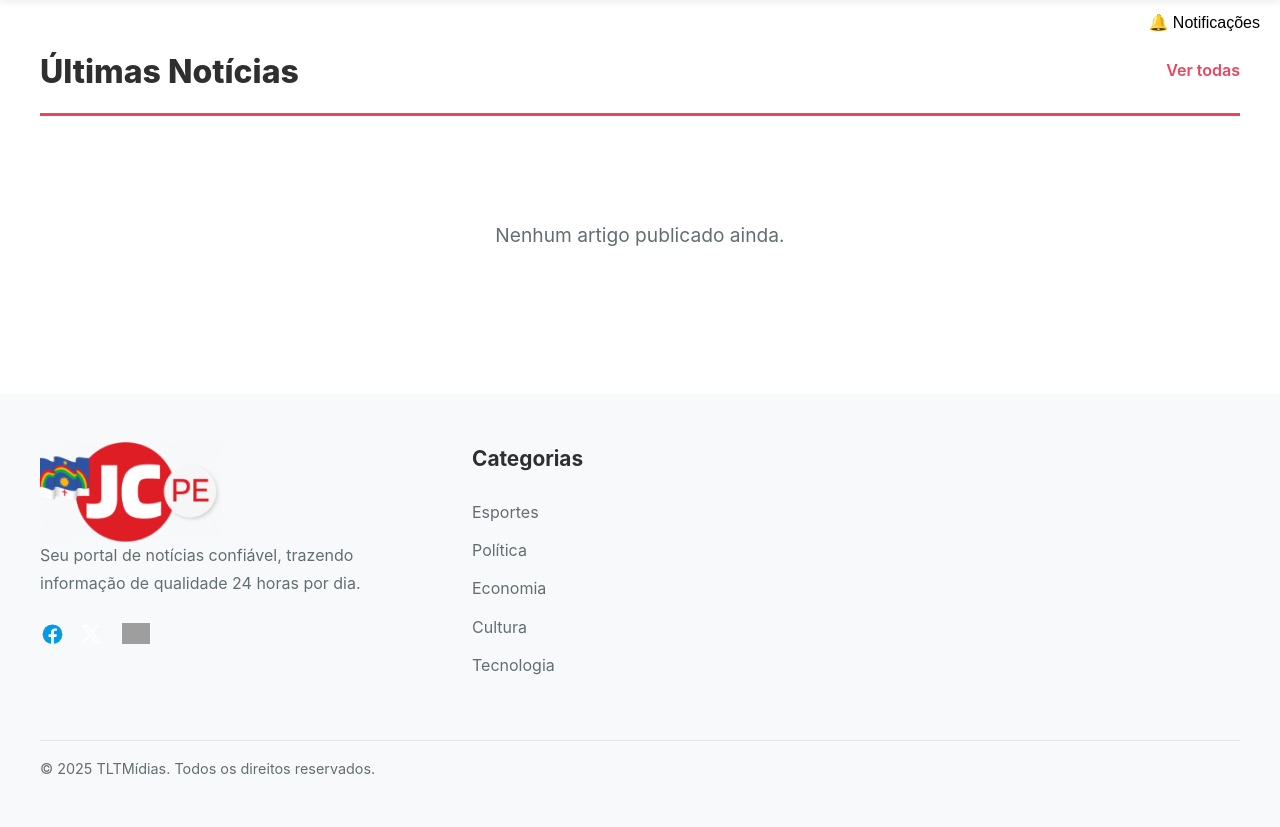
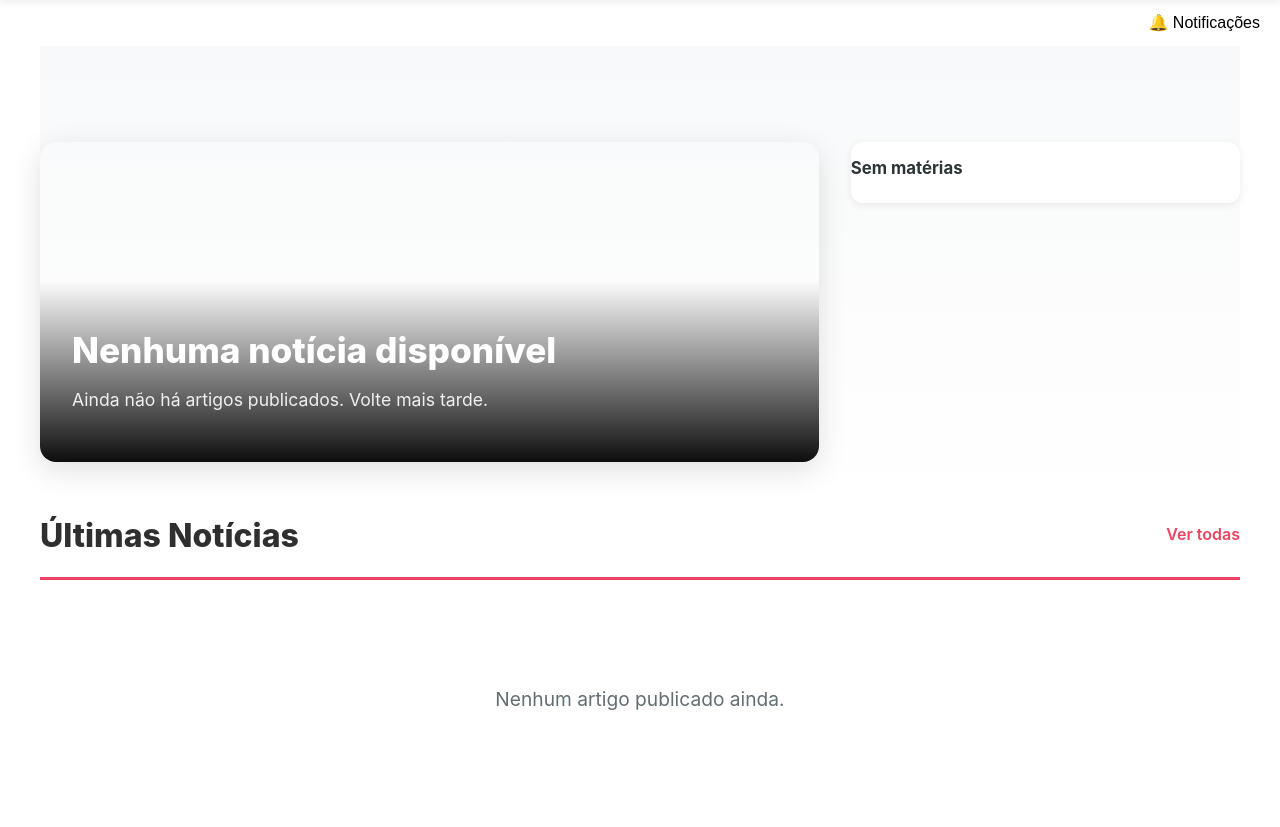
Before and after one commit to Nobutann/TLTMidias, a Django app: page /categoria/cultura/ in a window 1280 px wide. Shown: the part 192-1019 px from the top of the page. Before the commit the page ends 967 px from the top, so only its background shows below. Run offline with Django 5.2, Linux system fonts and the light colour scheme; data comes from the database, SQL or seed files in the repository; tables that the repository leaves empty hold one stand-in row (values such as "Sample post"); grey boxes are pictures that could not be loaded.

Commit message:
mudanças index.html consertar historia 10

```diff
--- a/templates/article/index.html
+++ b/templates/article/index.html
@@ -52,6 +52,29 @@
                     </a>
                 </article>
                 {% endfor %}
+            </div>
+        </div>
+    </section>
+    {% else %}
+    <section class="hero-section">
+        <div class="hero-grid">
+            <article class="hero-main">
+                <a href="#" class="hero-link">
+                    <div class="hero-content">
+                        <h2 class="hero-title">Nenhuma notícia disponível</h2>
+                        <p class="hero-excerpt">Ainda não há artigos publicados. Volte mais tarde.</p>
+                    </div>
+                </a>
+            </article>
+
+            <div class="hero-sidebar">
+                <article class="hero-secondary">
+                    <a href="#" class="hero-secondary-link">
+                        <div class="hero-secondary-content">
+                            <h3 class="hero-secondary-title">Sem matérias</h3>
+                        </div>
+                    </a>
+                </article>
             </div>
         </div>
     </section>
```
